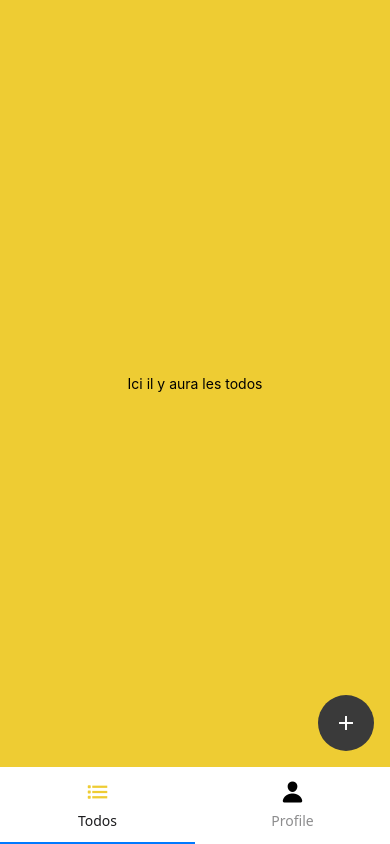
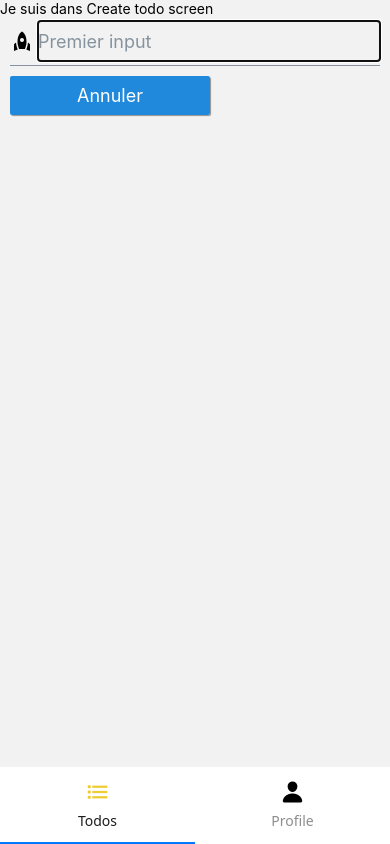
Before and after one commit to delbaze/react-native-demo-docaposte, a React Native app: screen /CreateTodo in a window 390 px wide. Built offline with nearby package versions, Linux system fonts and the light colour scheme.

Commit message:
après le focus

```diff
--- a/navigators/TodosNavigator.js
+++ b/navigators/TodosNavigator.js
@@ -1,12 +1,16 @@
 import { createStackNavigator } from "@react-navigation/stack";
 import TodosListScreen from "../screens/TodosListScreen";
+import CreateTodoScreen from "../screens/CreateTodoScreen";
 const Stack = createStackNavigator();
 
 function TodosNavigator() {
   return (
-    <Stack.Navigator initialRouteName="TodosList" screenOptions={{ headerShown: false}}>
+    <Stack.Navigator
+      initialRouteName="TodosList"
+      screenOptions={{ headerShown: false }}
+    >
       <Stack.Screen name="TodosList" component={TodosListScreen} />
-      {/* <Stack.Screen name="CreateTodo"/> */}
+      <Stack.Screen name="CreateTodo" component={CreateTodoScreen} />
       {/* <Stack.Screen name="EditTodo"/> */}
       {/* <Stack.Screen name="ViewTodo"/> */}
     </Stack.Navigator>
--- a/package.json
+++ b/package.json
@@ -10,6 +10,7 @@
     "web": "expo start --web"
   },
   "dependencies": {
+    "@react-native-async-storage/async-storage": "^2.1.0",
     "@react-navigation/material-top-tabs": "^7.0.7",
     "@react-navigation/native": "^7.0.4",
     "@react-navigation/stack": "^7.0.7",
@@ -21,7 +22,8 @@
     "react-native": "0.76.3",
     "react-native-pager-view": "6.5.1",
     "react-native-safe-area-context": "4.12.0",
-    "react-native-screens": "~4.1.0"
+    "react-native-screens": "~4.1.0",
+    "react-native-storage": "^1.0.1"
   },
   "devDependencies": {
     "@babel/core": "^7.20.0"
--- /dev/null
+++ b/screens/CreateTodoScreen.js
@@ -0,0 +1,53 @@
+import { View, Text } from "react-native";
+import { Button, Input, Icon } from "@rneui/themed";
+import { createRef, useEffect, useState } from "react";
+function CreateTodoScreen({ navigation }) {
+  const input = createRef();
+
+  const [state, setState] = useState({
+    field: "",
+  });
+  const goBack = () => {
+    navigation.goBack();
+  };
+  const handleChange = (text) => {
+
+    setState({...state, field: text})
+  }
+
+  useEffect(() => {
+    //utiliser la référence pour chercher la méthode de focus...
+    // setTimeout(() => {
+    //   input.current.focus();
+    // }, 400);
+    setTimeout(() => input.current.focus(), 400);
+  }, []); //lorsque le composant sera chargé et une seule fois
+
+  useEffect(() => {
+    console.log(state.field);
+  }, [state])
+
+  return (
+    <View>
+      <Text>Je suis dans Create todo screen</Text>
+      <Input
+        ref={input}
+        onChangeText={handleChange}
+        placeholder="Premier input"
+        leftIcon={<Icon name="rocket" size={24} color="black" />}
+        // onSubmitEditing={handleSubmit}
+        value={state.field}
+      />
+
+      <Button
+        title={"Annuler"}
+        type="solid"
+        raised
+        onPress={goBack}
+        containerStyle={{ width: 200, marginHorizontal: 10 }}
+      />
+    </View>
+  );
+}
+
+export default CreateTodoScreen;
--- a/screens/TodosListScreen.js
+++ b/screens/TodosListScreen.js
@@ -1,20 +1,27 @@
 import { View, Text, StyleSheet } from "react-native";
 import { FAB } from "@rneui/themed";
 
-function TodosListScreen({navigation}) {
+function TodosListScreen({ navigation }) {
   // navigation.navigate("")
+  const redirectToCreateTodo = () => {
+    navigation.navigate("CreateTodo");
+  };
   return (
     <View style={styles.main}>
       <Text>Ici il y aura les todos</Text>
-      <FAB placement="right" color="#3a3a3a" icon={{name: "add", color: "white"}}/>
-
+      <FAB
+        placement="right"
+        color="#3a3a3a"
+        icon={{ name: "add", color: "white" }}
+        onPress={redirectToCreateTodo}
+      />
     </View>
   );
 }
 
 const styles = StyleSheet.create({
   main: {
-    flex:1,
+    flex: 1,
     justifyContent: "center",
     alignItems: "center",
     backgroundColor: "#ec3",
```
Also changed, not shown: lib/storage.js (added), 1 other file (tests, documents, lock files or other folders).
